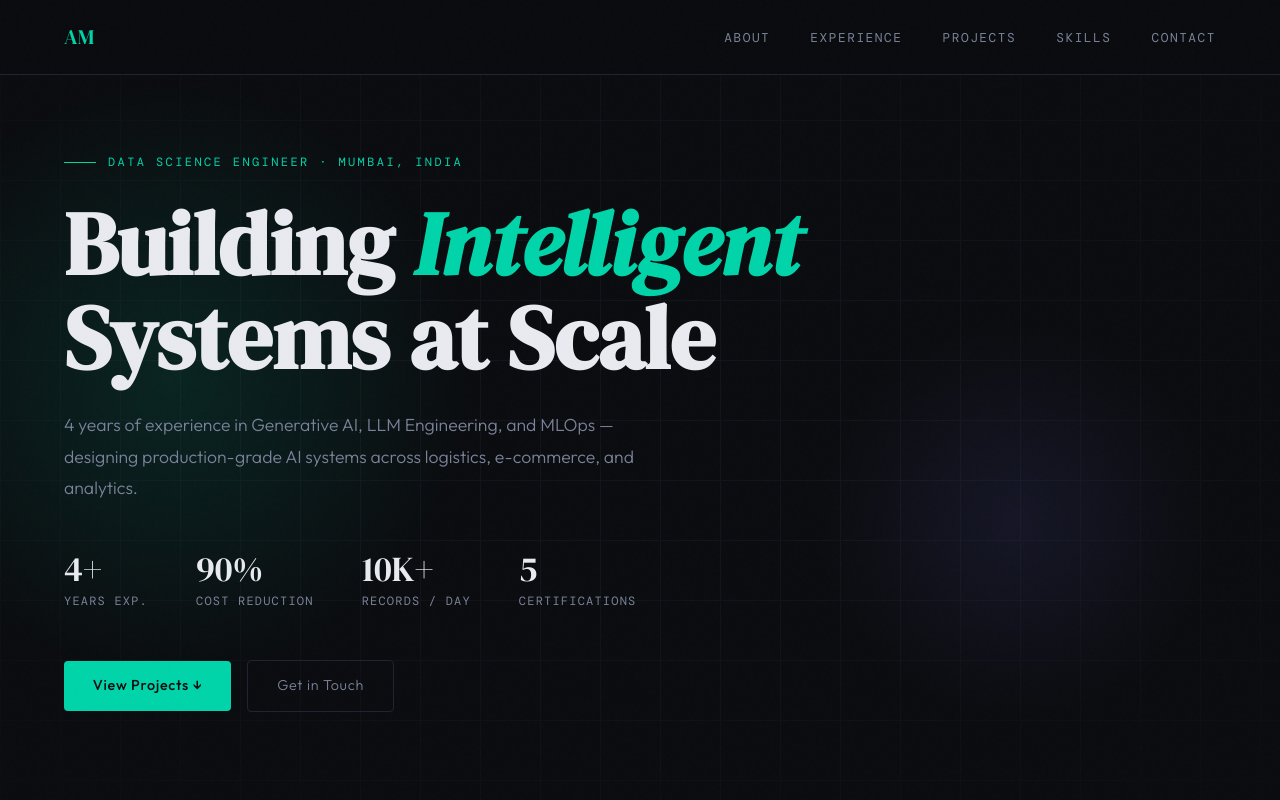
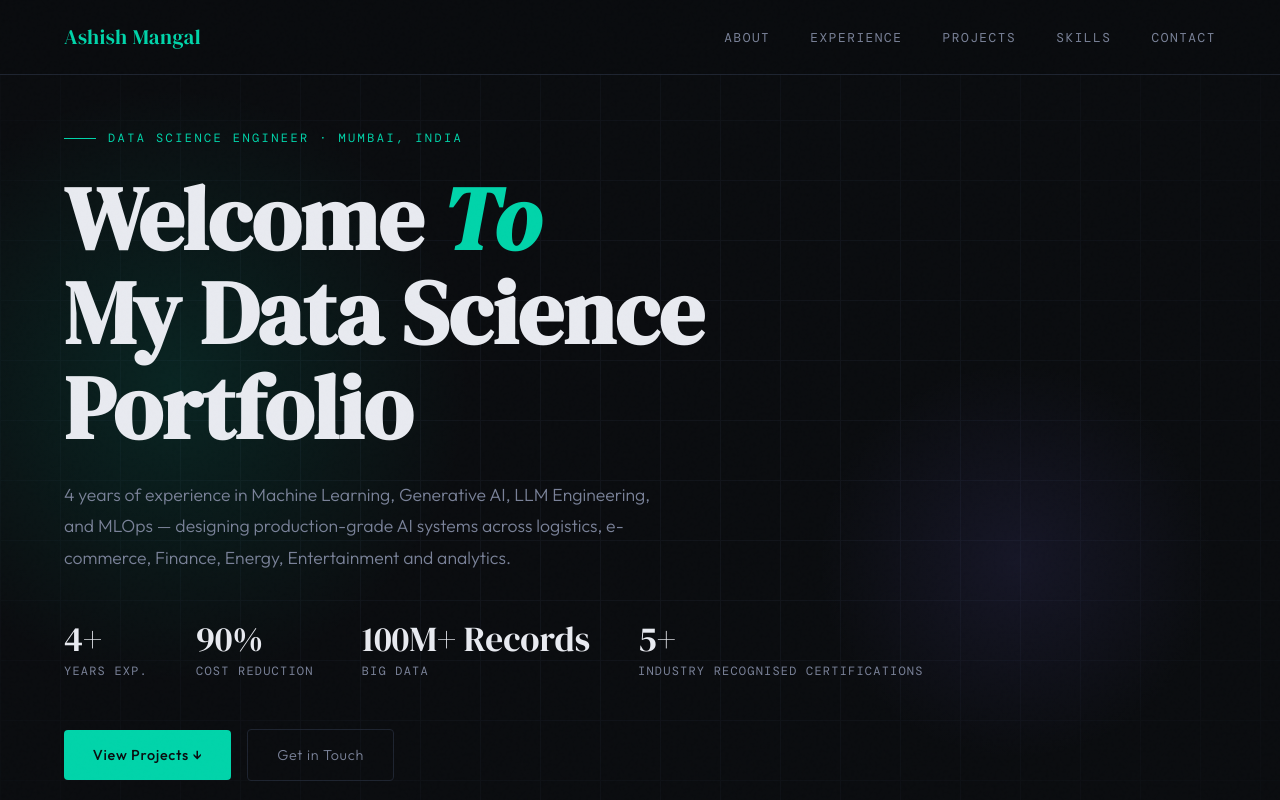
Before and after one commit to Ashishmangal06/Ashish_Mangal_Portfolio, a plain HTML site: page index.html in a window 1280 px wide. Shown: the top 800 px of the page. Drawn offline with nearby package versions, Linux system fonts and the light colour scheme; a web font is replaced by a local one.

Commit message:
Add files via upload

```diff
--- a/index.html
+++ b/index.html
@@ -864,7 +864,7 @@
 <body>
 
 <nav>
-  <div class="nav-logo">AM</div>
+  <div class="nav-logo">Ashish Mangal</div>
   <ul class="nav-links">
     <li><a href="#about">About</a></li>
     <li><a href="#experience">Experience</a></li>
@@ -881,9 +881,9 @@
   <div class="hero-glow2"></div>
   <div class="hero-content">
     <div class="hero-tag">Data Science Engineer · Mumbai, India</div>
-    <h1>Building <em>Intelligent</em><br>Systems at Scale</h1>
+    <h1>Welcome <em>To</em><br>My Data Science Portfolio</h1>
     <p class="hero-desc">
-      4 years of experience in Generative AI, LLM Engineering, and MLOps — designing production-grade AI systems across logistics, e-commerce, and analytics.
+      4 years of experience in Machine Learning, Generative AI, LLM Engineering, and MLOps — designing production-grade AI systems across logistics, e-commerce, Finance, Energy, Entertainment and analytics.
     </p>
     <div class="hero-stats">
       <div class="stat-item">
@@ -895,12 +895,12 @@
         <span class="stat-label">Cost Reduction</span>
       </div>
       <div class="stat-item">
-        <span class="stat-num">10K+</span>
-        <span class="stat-label">Records / Day</span>
+        <span class="stat-num">100M+ Records</span>
+        <span class="stat-label">Big Data</span>
       </div>
       <div class="stat-item">
-        <span class="stat-num">5</span>
-        <span class="stat-label">Certifications</span>
+        <span class="stat-num">5+</span>
+        <span class="stat-label">Industry Recognised Certifications</span>
       </div>
     </div>
     <div class="hero-cta">
@@ -1620,6 +1620,10 @@
     <div class="skill-category">
       <div class="skill-cat-name">AI / ML</div>
       <div class="skill-tags">
+        <span class="skill-tag">Machine Learning</span>
+        <span class="skill-tag">Deep Learning</span>
+        <span class="skill-tag">Time Series</span>
+        <span class="skill-tag">Xgboost</span>
         <span class="skill-tag">LLMs</span>
         <span class="skill-tag">Generative AI</span>
         <span class="skill-tag">RAG</span>
@@ -1654,6 +1658,7 @@
         <span class="skill-tag">Amazon S3</span>
         <span class="skill-tag">Azure OpenAI</span>
         <span class="skill-tag">GCP Vertex AI</span>
+        <span class="skill-tag">Azure Data Factory</span>
         <span class="skill-tag">Gemini</span>
       </div>
     </div>
```
